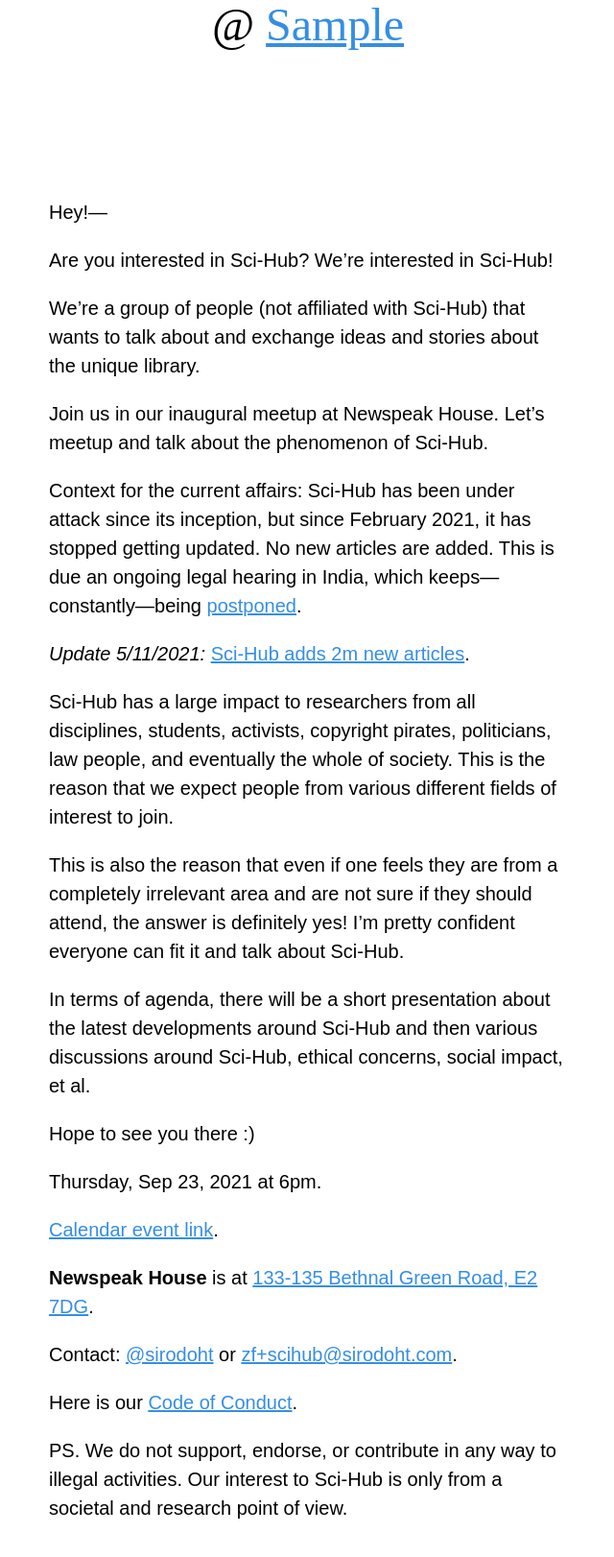
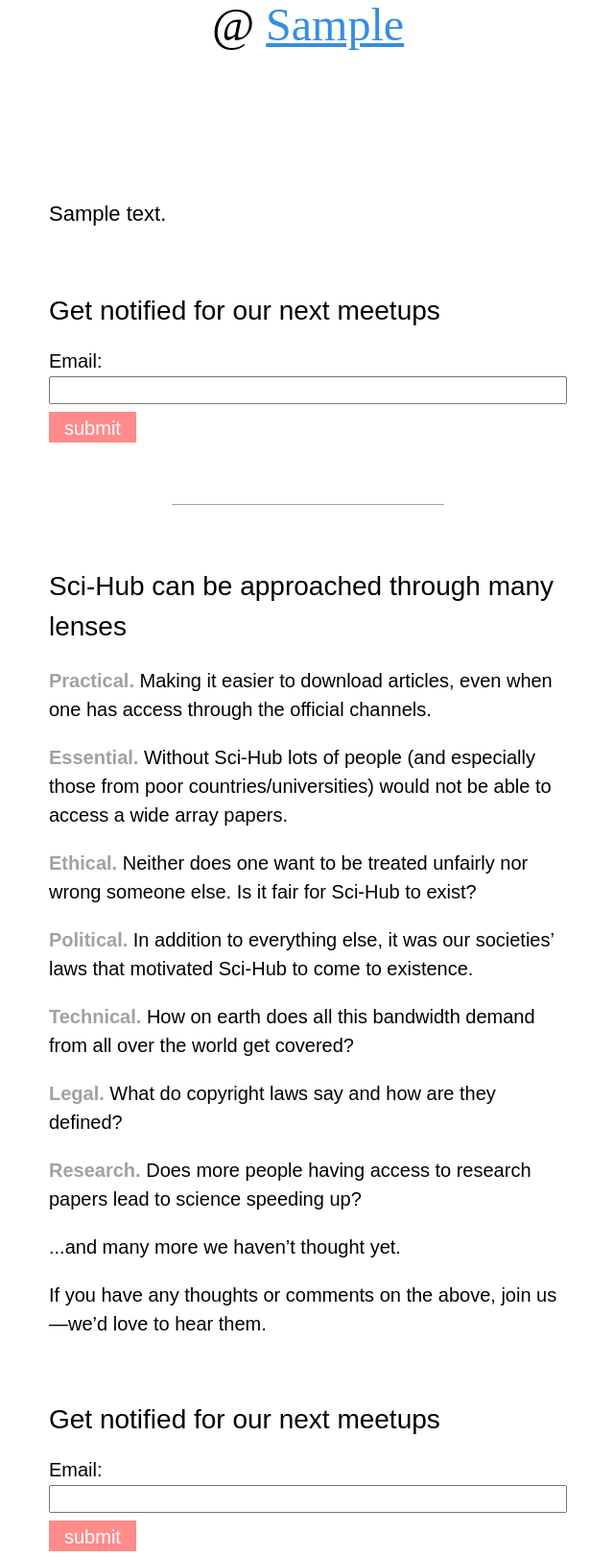
Before and after one commit to sirodoht/cyanblue, a Django app: a page that uses main/templates/main/event.html in a window 1280 px wide. Shown: the part 298-1920 px from the top of the page at 96% size, without its empty margins (319-959 px from the left). Run offline with Django 3.2, Linux system fonts and the light colour scheme; tables that the repository leaves empty hold one stand-in row (values such as "Sample post").

Commit message:
move event body in the database

```diff
--- a/main/templates/main/event.html
+++ b/main/templates/main/event.html
@@ -15,92 +15,17 @@
         Sci-Hub Meetup London
     </a>
     <br>{{ event.title }} —
-    <a href="{% url 'event_ics' event.slug %} " class="event-ics">
-        <time datetime="2021-09-23T18:00:00+0100">
+    <a href="{% url 'event_ics' event.slug %}" class="event-ics">
+        <time datetime="{{ event.scheduled_at|date:'c' }}">
             {{ event.scheduled_at|date }} at {{ event.scheduled_at|time }}
         </time>
     </a>
-    <br>@ <a href="https://www.nwspk.com/">{{ event.location }}</a>
+    <br>@ <a href="{{ event.location_url }}">{{ event.location }}</a>
 </h1>
 
 <main>
-    <article class="intro">
-        <p>Hey!—</p>
-        <p>
-            Are you interested in Sci-Hub? We’re interested in
-            <span style="white-space: nowrap;">Sci-Hub</span>!
-        </p>
-        <p>
-            We’re a group of people (not affiliated with Sci-Hub) that
-            wants to talk about and exchange ideas and stories about the
-            unique library.
-        </p>
-
-        <p>
-            Join us in our inaugural meetup at Newspeak House. Let’s meetup and
-            talk about the phenomenon of
-            <span style="white-space: nowrap;">Sci-Hub</span>.
-        </p>
-
-        <p>
-            Context for the current affairs: Sci-Hub has been under attack since
-            its inception, but since February 2021, it has stopped getting updated.
-            No new articles are added. This is due an ongoing legal hearing in
-            India, which keeps—constantly—being
-            <a href="https://old.reddit.com/r/scihub/comments/lofj0r/announcement_scihub_has_been_paused_no_new/">postponed</a>.
-        </p>
-        <p>
-            <em>Update 5/11/2021:</em>
-            <a href="https://twitter.com/ringo_ring/status/1434356217208623106">Sci-Hub adds 2m new articles</a>.
-        </p>
-
-        <p>
-            Sci-Hub has a large impact to researchers from all disciplines, students,
-            activists, copyright pirates, politicians, law people, and eventually the whole
-            of society. This is the reason that we expect people from various different
-            fields of interest to join.
-        </p>
-
-        <p>
-            This is also the reason that even if one feels they are from a completely
-            irrelevant area and are not sure if they should attend, the answer is
-            definitely yes! I’m pretty confident everyone can fit it and talk about
-            Sci-Hub.
-        </p>
-
-        <p>
-            In terms of agenda, there will be a short presentation about the latest
-            developments around Sci-Hub and then various discussions around
-            Sci-Hub, ethical concerns, social impact, et al.
-        </p>
-
-        <p>
-            Hope to see you there :)
-        </p>
-        <p>
-            Thursday, Sep 23, 2021 at 6pm.
-        </p>
-        <p>
-            <a href="{% url 'event_ics' event.slug %}">Calendar event link</a>.
-        </p>
-
-        <p>
-            <strong>Newspeak House</strong> is at
-            <a href="https://goo.gl/maps/7PGNugeR6dPika6W8">133-135 Bethnal Green Road, E2 7DG</a>.
-        </p>
-        <p>
-            Contact: <a href="https://twitter.com/sirodoht">@sirodoht</a> or
-            <a href="mailto:zf+scihub@sirodoht.com">zf+scihub@sirodoht.com</a>.
-        </p>
-        <p>
-            Here is our <a href="{% url 'coc' %}">Code of Conduct</a>.
-        </p>
-
-        <p>
-            PS. We do not support, endorse, or contribute in any
-            way to illegal activities. Our interest to Sci-Hub is only
-            from a societal and research point of view.
-        </p>
+    <article class="lead">
+        {{ event.body|safe }}
     </article>
 
     {% include "partials/subscribe.html" %}
```
